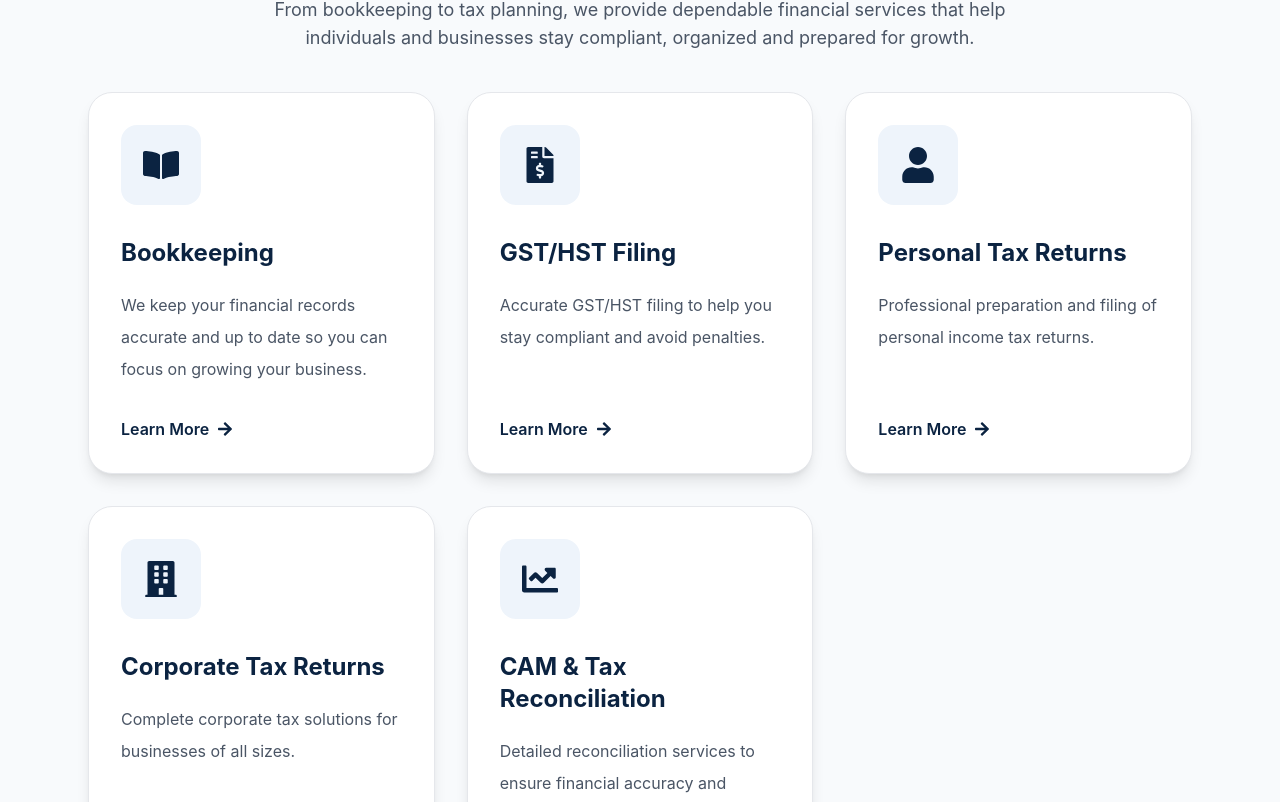
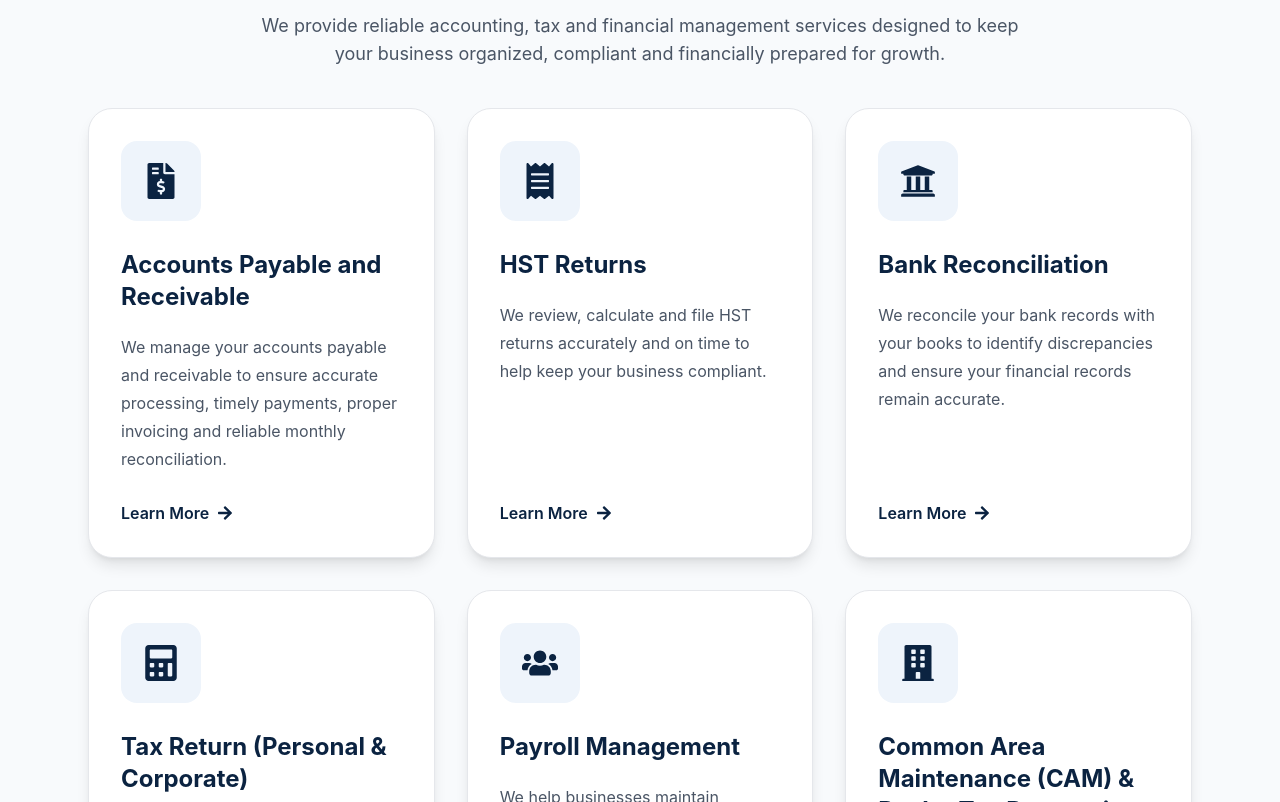
Before and after one commit to justicefriday/nko-Accountant, a React (Vite) app: page / in a window 1280 px wide. Shown: the part 2318-3120 px from the top of the page. Built offline with nearby package versions, Linux system fonts and the light colour scheme.

Commit message:
our Services added

```diff
--- a/src/components/Services.jsx
+++ b/src/components/Services.jsx
@@ -121,6 +121,128 @@
 // export default Services;
 
 
+// import services from "../data/services";
+// import { motion } from "framer-motion";
+// import { FaArrowRight } from "react-icons/fa";
+// import { fadeUp } from "../utils/animation";
+// import { Link } from "react-scroll";
+
+// const Services = () => {
+//   return (
+//     <section id="services" className="py-14 lg:py-16 bg-slate-50">
+
+//       <div className="max-w-6xl mx-auto px-5 sm:px-6">
+
+//         {/* Heading */}
+
+//         <motion.div
+//           {...fadeUp}
+//           className="text-center max-w-3xl mx-auto"
+//         >
+
+//           <span className="uppercase tracking-[3px] text-[#C9A227] font-semibold text-sm">
+
+//             Our Services
+
+//           </span>
+
+//           <h2 className="mt-3 text-3xl sm:text-4xl lg:text-5xl font-bold text-[#0F3B73] leading-tight">
+
+//             Accounting Solutions
+//             <br />
+//             Built Around Your Business
+
+//           </h2>
+
+//           <p className="mt-5 text-gray-600 leading-7 text-base sm:text-lg">
+
+//             From bookkeeping to tax planning, we provide dependable
+//             financial services that help individuals and businesses
+//             stay compliant, organized and prepared for growth.
+
+//           </p>
+
+//         </motion.div>
+
+//         {/* Cards */}
+
+//         <div className="grid grid-cols-1 md:grid-cols-2 xl:grid-cols-3 gap-8 mt-10">
+
+//           {services.map((service, index) => {
+
+//             const Icon = service.icon;
+
+//             return (
+
+//               <motion.div
+//   key={service.id}
+//   {...fadeUp}
+//   transition={{
+//     duration: 0.5,
+//     delay: index * 0.1,
+//   }}
+//   whileHover={{
+//     y: -10,
+//   }}
+//   className="group relative overflow-hidden bg-white rounded-3xl p-8 shadow-lg border border-gray-200 transition-all duration-500 flex flex-col"
+// >
+//   {/* Animated Background */}
+
+//   <div className="absolute left-0 bottom-0 w-full h-0 bg-[#0B2341] group-hover:h-full transition-all duration-500 ease-in-out z-0"></div>
+
+//   <div className="relative z-10 flex flex-col h-full">
+
+//     {/* Icon */}
+
+//     <div className="w-20 h-20 rounded-2xl bg-[#EEF4FB] flex items-center justify-center mx-auto lg:mx-0 group-hover:bg-[#C8A24A] transition-all duration-500">
+
+//       <Icon className="text-[#0B2341] text-4xl transition-all duration-500 group-hover:text-[#0B2341]" />
+
+//     </div>
+
+//     {/* Title */}
+
+//     <h3 className="mt-8 text-2xl font-bold text-[#0B2341] text-center lg:text-left transition-all duration-500 group-hover:text-white">
+
+//       {service.title}
+
+//     </h3>
+
+//     {/* Description */}
+
+//     <p className="mt-5 leading-8 text-center lg:text-left flex-grow text-gray-600 transition-all duration-500 group-hover:text-gray-300">
+
+//       {service.description}
+
+//     </p>
+
+//     {/* Button */}
+
+//     <button className="mt-8 flex items-center justify-center lg:justify-start gap-2 font-semibold text-[#0B2341] transition-all duration-500 group-hover:text-[#C8A24A] hover:gap-4">
+
+//       Learn More
+
+//       <FaArrowRight />
+
+//     </button>
+
+//   </div>
+
+// </motion.div>
+//             );
+
+//           })}
+
+//         </div>
+
+//       </div>
+
+//     </section>
+//   );
+// };
+
+// export default Services;
+
 import services from "../data/services";
 import { motion } from "framer-motion";
 import { FaArrowRight } from "react-icons/fa";
@@ -129,114 +251,151 @@ import { Link } from "react-scroll";
 
 const Services = () => {
   return (
-    <section id="services" className="py-14 lg:py-16 bg-slate-50">
-
+    <section
+      id="services"
+      className="py-14 sm:py-16 lg:py-20 bg-slate-50"
+    >
       <div className="max-w-6xl mx-auto px-5 sm:px-6">
 
         {/* Heading */}
-
         <motion.div
           {...fadeUp}
           className="text-center max-w-3xl mx-auto"
         >
-
           <span className="uppercase tracking-[3px] text-[#C9A227] font-semibold text-sm">
-
             Our Services
-
           </span>
 
           <h2 className="mt-3 text-3xl sm:text-4xl lg:text-5xl font-bold text-[#0F3B73] leading-tight">
-
             Accounting Solutions
             <br />
             Built Around Your Business
-
           </h2>
 
           <p className="mt-5 text-gray-600 leading-7 text-base sm:text-lg">
-
-            From bookkeeping to tax planning, we provide dependable
-            financial services that help individuals and businesses
-            stay compliant, organized and prepared for growth.
-
+            We provide reliable accounting, tax and financial management
+            services designed to keep your business organized, compliant
+            and financially prepared for growth.
           </p>
-
         </motion.div>
 
-        {/* Cards */}
-
-        <div className="grid grid-cols-1 md:grid-cols-2 xl:grid-cols-3 gap-8 mt-10">
+        {/* Service Cards */}
+        <div className="grid grid-cols-1 md:grid-cols-2 xl:grid-cols-3 gap-7 lg:gap-8 mt-10">
 
           {services.map((service, index) => {
-
             const Icon = service.icon;
 
             return (
-
               <motion.div
                 key={service.id}
                 {...fadeUp}
                 transition={{
                   duration: 0.5,
-    delay: index * 0.1,
+                  delay: index * 0.08,
                 }}
                 whileHover={{
                   y: -10,
                 }}
-  className="group relative overflow-hidden bg-white rounded-3xl p-8 shadow-lg border border-gray-200 transition-all duration-500 flex flex-col"
+                className="group relative overflow-hidden bg-white rounded-3xl p-7 sm:p-8 shadow-lg border border-gray-200 transition-all duration-500 flex flex-col"
               >
+
                 {/* Animated Background */}
+                <div
+                  className="
+                    absolute left-0 bottom-0
+                    w-full h-0
+                    bg-[#0B2341]
+                    group-hover:h-full
+                    transition-all duration-500 ease-in-out
+                    z-0
+                  "
+                />
 
-  <div className="absolute left-0 bottom-0 w-full h-0 bg-[#0B2341] group-hover:h-full transition-all duration-500 ease-in-out z-0"></div>
-
+                {/* Card Content */}
                 <div className="relative z-10 flex flex-col h-full">
 
                   {/* Icon */}
-
-    <div className="w-20 h-20 rounded-2xl bg-[#EEF4FB] flex items-center justify-center mx-auto lg:mx-0 group-hover:bg-[#C8A24A] transition-all duration-500">
-
-      <Icon className="text-[#0B2341] text-4xl transition-all duration-500 group-hover:text-[#0B2341]" />
-
+                  <div
+                    className="
+                      w-20 h-20
+                      rounded-2xl
+                      bg-[#EEF4FB]
+                      flex items-center justify-center
+                      mx-auto lg:mx-0
+                      group-hover:bg-[#C8A24A]
+                      transition-all duration-500
+                    "
+                  >
+                    <Icon
+                      className="
+                        text-[#0B2341]
+                        text-4xl
+                        transition-all duration-500
+                      "
+                    />
                   </div>
 
                   {/* Title */}
-
-    <h3 className="mt-8 text-2xl font-bold text-[#0B2341] text-center lg:text-left transition-all duration-500 group-hover:text-white">
-
+                  <h3
+                    className="
+                      mt-7
+                      text-xl sm:text-2xl
+                      font-bold
+                      text-[#0B2341]
+                      text-center lg:text-left
+                      transition-all duration-500
+                      group-hover:text-white
+                    "
+                  >
                     {service.title}
-
                   </h3>
 
                   {/* Description */}
+                  <div
+                    className="
+                      mt-5
+                      text-gray-600
+                      leading-7
+                      text-sm sm:text-base
+                      text-center lg:text-left
+                      flex-grow
+                      transition-all duration-500
+                      group-hover:text-gray-300
+                    "
+                  >
+                    {service.description}
+                  </div>
 
-    <p className="mt-5 leading-8 text-center lg:text-left flex-grow text-gray-600 transition-all duration-500 group-hover:text-gray-300">
-
-      {service.description}
-
-    </p>
-
-    {/* Button */}
-
-    <button className="mt-8 flex items-center justify-center lg:justify-start gap-2 font-semibold text-[#0B2341] transition-all duration-500 group-hover:text-[#C8A24A] hover:gap-4">
-
+                  {/* Learn More */}
+                  <Link
+                    to="contact"
+                    smooth
+                    duration={600}
+                    offset={-80}
+                    className="
+                      mt-7
+                      flex items-center
+                      justify-center lg:justify-start
+                      gap-2
+                      font-semibold
+                      text-[#0B2341]
+                      group-hover:text-[#C8A24A]
+                      transition-all duration-300
+                      hover:gap-4
+                      cursor-pointer
+                    "
+                  >
                     Learn More
-
                     <FaArrowRight />
-
-    </button>
+                  </Link>
 
                 </div>
-
               </motion.div>
             );
-
           })}
 
         </div>
-
       </div>
-
     </section>
   );
 };
--- a/src/data/services.js
+++ b/src/data/services.js
@@ -1,7 +1,59 @@
+// import {
+//   FaBookOpen,
+//   FaFileInvoiceDollar,
+//   FaUser,
+//   FaBuilding,
+//   FaChartLine,
+// } from "react-icons/fa";
+
+// const services = [
+//   {
+//     id: 1,
+//     icon: FaBookOpen,
+//     title: "Bookkeeping",
+//     description:
+//       "We keep your financial records accurate and up to date so you can focus on growing your business.",
+//   },
+//   {
+//     id: 2,
+//     icon: FaFileInvoiceDollar,
+//     title: "GST/HST Filing",
+//     description:
+//       "Accurate GST/HST filing to help you stay compliant and avoid penalties.",
+//   },
+//   {
+//     id: 3,
+//     icon: FaUser,
+//     title: "Personal Tax Returns",
+//     description:
+//       "Professional preparation and filing of personal income tax returns.",
+//   },
+//   {
+//     id: 4,
+//     icon: FaBuilding,
+//     title: "Corporate Tax Returns",
+//     description:
+//       "Complete corporate tax solutions for businesses of all sizes.",
+//   },
+//   {
+//     id: 5,
+//     icon: FaChartLine,
+//     title: "CAM & Tax Reconciliation",
+//     description:
+//       "Detailed reconciliation services to ensure financial accuracy and compliance.",
+//   },
+// ];
+
+// export default services;
+
+
+
 import {
-  FaBookOpen,
   FaFileInvoiceDollar,
-  FaUser,
+  FaReceipt,
+  FaUniversity,
+  FaCalculator,
+  FaUsers,
   FaBuilding,
   FaChartLine,
 } from "react-icons/fa";
@@ -9,38 +61,98 @@ import {
 const services = [
   {
     id: 1,
-    icon: FaBookOpen,
-    title: "Bookkeeping",
+    title: "Accounts Payable and Receivable",
+    icon: FaFileInvoiceDollar,
     description:
-      "We keep your financial records accurate and up to date so you can focus on growing your business.",
+      "We manage your accounts payable and receivable to ensure accurate processing, timely payments, proper invoicing and reliable monthly reconciliation.",
+    details: [
+      "Review, code and process vendor invoices according to company payable policies.",
+      "Process payment requests and expense reports regularly while ensuring matching principles are followed.",
+      "Generate invoices for tenants when due and track incoming receivables to identify discrepancies and monitor revenue streams.",
+      "Reconcile payable and receivable accounts monthly.",
+    ],
   },
+
   {
     id: 2,
-    icon: FaFileInvoiceDollar,
-    title: "GST/HST Filing",
+    title: "HST Returns",
+    icon: FaReceipt,
     description:
-      "Accurate GST/HST filing to help you stay compliant and avoid penalties.",
+      "We review, calculate and file HST returns accurately and on time to help keep your business compliant.",
+    details: [
+      "Review HST information and supporting records.",
+      "Calculate HST returns accurately.",
+      "File HST returns in a timely manner.",
+    ],
   },
+
   {
     id: 3,
-    icon: FaUser,
-    title: "Personal Tax Returns",
+    title: "Bank Reconciliation",
+    icon: FaUniversity,
     description:
-      "Professional preparation and filing of personal income tax returns.",
+      "We reconcile your bank records with your books to identify discrepancies and ensure your financial records remain accurate.",
+    details: [
+      "Process bank reconciliations to identify discrepancies between bank balances and book balances.",
+      "Identify differences and investigate discrepancies.",
+      "Process the required adjustments to correct discrepancies.",
+    ],
   },
+
   {
     id: 4,
-    icon: FaBuilding,
-    title: "Corporate Tax Returns",
+    title: "Tax Return (Personal & Corporate)",
+    icon: FaCalculator,
     description:
-      "Complete corporate tax solutions for businesses of all sizes.",
+      "We provide up-to-date personal and corporate tax services to help ensure accurate and timely filing.",
+    details: [
+      "Provide personal tax return services.",
+      "Prepare and file corporate tax returns, including T2 Corporation Income Tax.",
+      "Ensure filings are prepared in accordance with applicable requirements.",
+      "Help ensure correct and timely filing to avoid errors and late-filing penalties.",
+    ],
   },
+
   {
     id: 5,
+    title: "Payroll Management",
+    icon: FaUsers,
+    description:
+      "We help businesses maintain accurate and up-to-date payroll information while ensuring employee records are properly managed.",
+    details: [
+      "Ensure payroll expenses and information are updated correctly and promptly.",
+      "Update banking information and tax identification for new employees.",
+      "Update changes to banking information for existing employees.",
+      "Calculate allowances and bonus payments in line with company policy.",
+    ],
+  },
+
+  {
+    id: 6,
+    title: "Common Area Maintenance (CAM) & Realty Tax Recoveries",
+    icon: FaBuilding,
+    description:
+      "We manage CAM and realty tax recovery calculations, tenant billing adjustments and reconciliation schedules.",
+    details: [
+      "Prepare annual operating cost and realty tax cost calculations.",
+      "Prepare corresponding tenant billing adjustments.",
+      "Analyze variances for CAM and tax recoveries.",
+      "Update tenant reconciliation schedules.",
+      "Review transactions for accuracy.",
+    ],
+  },
+
+  {
+    id: 7,
+    title: "Budgeting",
     icon: FaChartLine,
-    title: "CAM & Tax Reconciliation",
     description:
-      "Detailed reconciliation services to ensure financial accuracy and compliance.",
+      "We work with operations to prepare annual revenue and expense projections to support effective budgeting.",
+    details: [
+      "Work with Operations to prepare annual revenue projections.",
+      "Prepare annual expense projections.",
+      "Produce comparable budgets to support business planning.",
+    ],
   },
 ];
 
```
Lines whose indentation alone changed are shown as unchanged.
